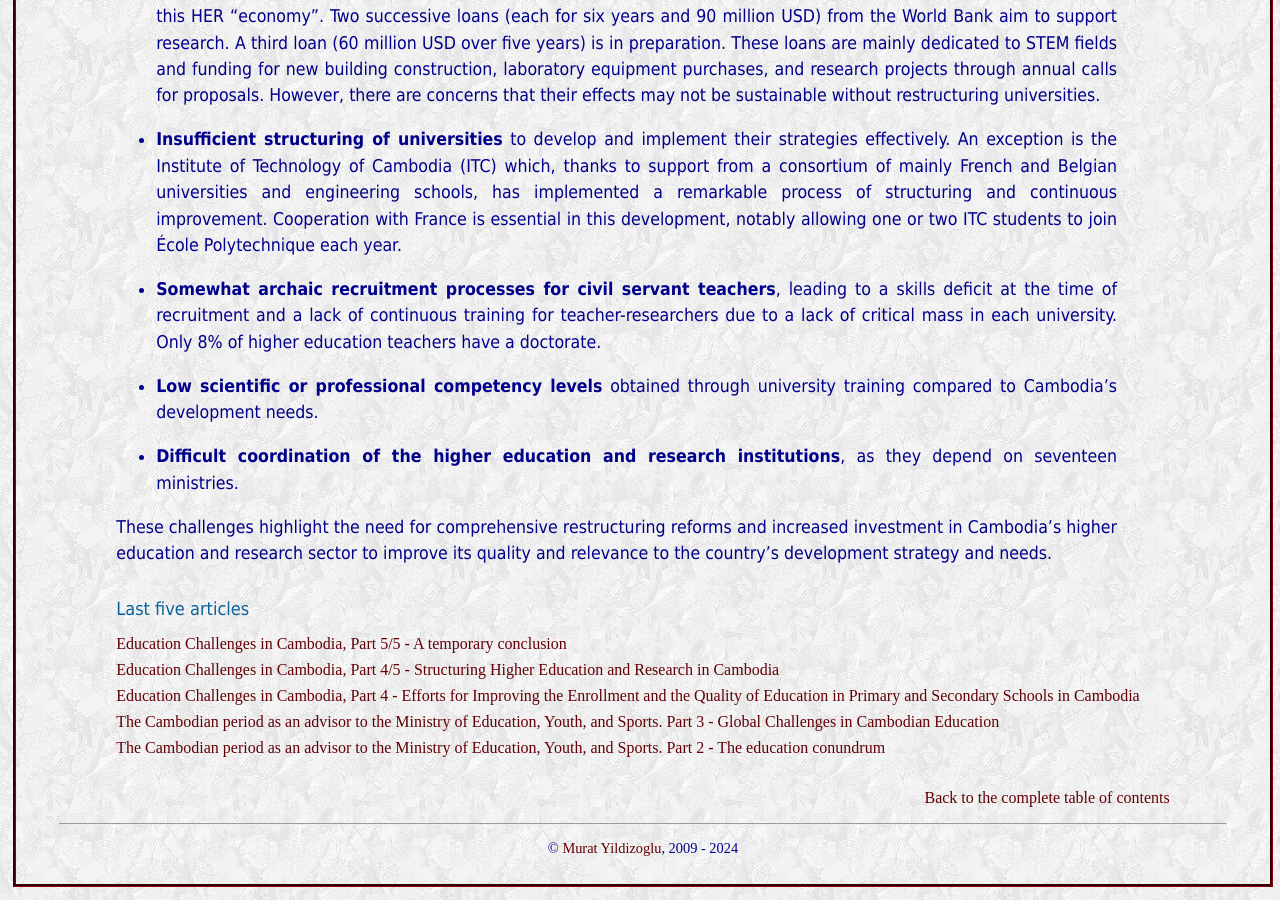
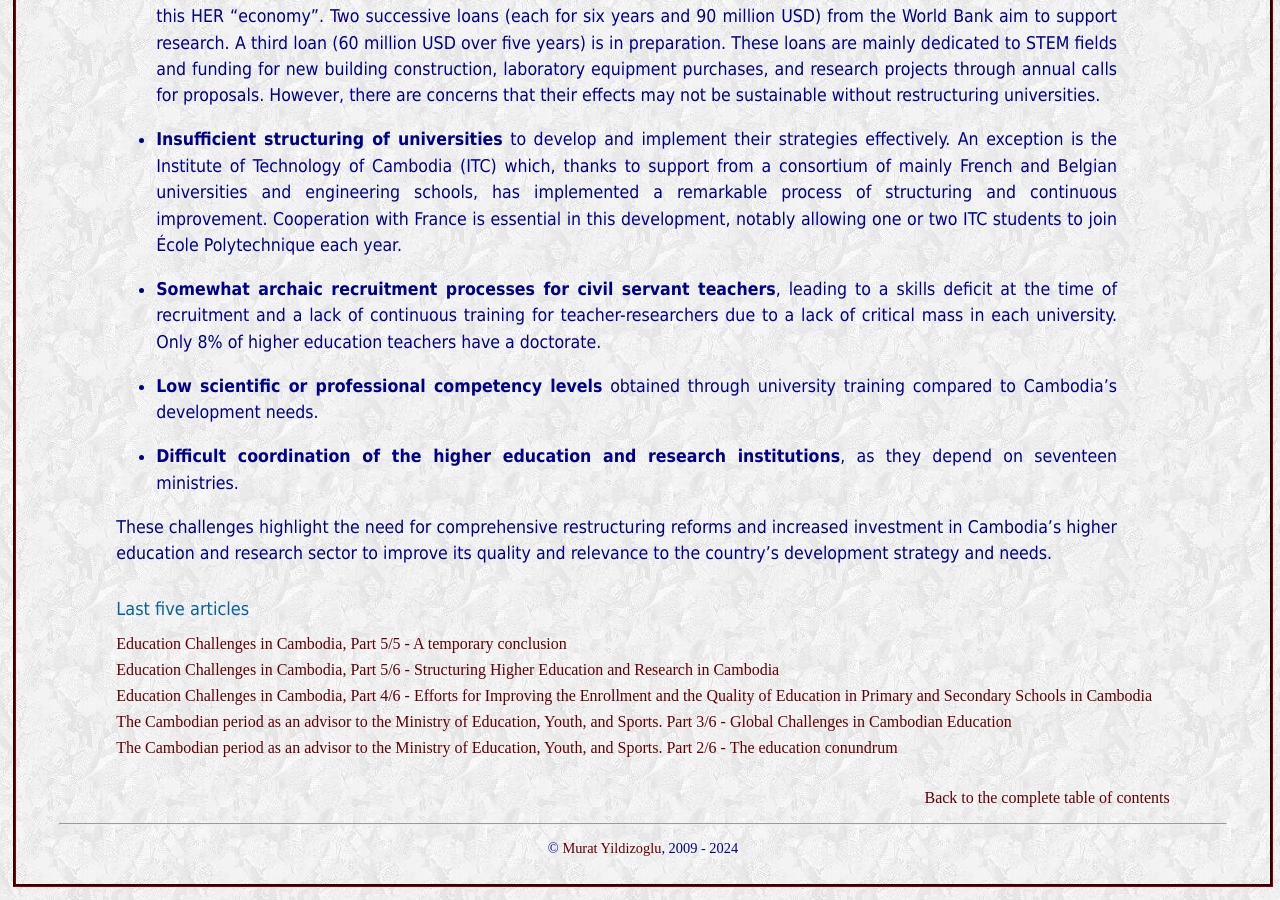
Before and after one commit to myildi/myildi.github.io, a Jekyll site: the page built from _posts/2024-09-14-Cambodia-period-5-higher-education.md, in a window 1280 px wide and 900 px high, scrolled down 1042 px. Built offline with Jekyll 4.4.1, drawn with Linux system fonts in a browser that asks for light colours; some of the changed text lies outside the part shown.

Commit message:
upfate Cambodia sequence

```diff
--- a/_posts/2024-09-12-Cambodia-period-2.md
+++ b/_posts/2024-09-12-Cambodia-period-2.md
@@ -1,6 +1,6 @@
 ---
 layout: post
-title: The Cambodian period as an advisor to the Ministry of Education, Youth, and Sports. Part 2 - The education conundrum
+title: The Cambodian period as an advisor to the Ministry of Education, Youth, and Sports. Part 2/6 - The education conundrum
 tags: Cambodia MOEYS Education ETI
 ---
 
--- a/_posts/2024-09-13-Cambodia-period-3.md
+++ b/_posts/2024-09-13-Cambodia-period-3.md
@@ -1,6 +1,6 @@
 ---
 layout: post
-title: The Cambodian period as an advisor to the Ministry of Education, Youth, and Sports. Part 3 - Global Challenges in Cambodian Education
+title: The Cambodian period as an advisor to the Ministry of Education, Youth, and Sports. Part 3/6 - Global Challenges in Cambodian Education
 tags: Cambodia MOEYS Education ETI
 ---
 
--- a/_posts/2024-09-13-Cambodia-period-4-primary-secondary-education.md
+++ b/_posts/2024-09-13-Cambodia-period-4-primary-secondary-education.md
@@ -1,6 +1,6 @@
 ---
 layout: post
-title: Education Challenges in Cambodia, Part 4 - Efforts for Improving the Enrollment and the Quality of Education in Primary and Secondary Schools in Cambodia
+title: Education Challenges in Cambodia, Part 4/6 - Efforts for Improving the Enrollment and the Quality of Education in Primary and Secondary Schools in Cambodia
 tags: Cambodia MOEYS Education ETI
 ---
 
--- a/_posts/2024-09-14-higher-education.md
+++ b/_posts/2024-09-14-Cambodia-period-5-higher-education.md
@@ -1,6 +1,6 @@
 ---
 layout: post
-title: Education Challenges in Cambodia, Part 4/5 - Structuring Higher Education and Research in Cambodia
+title: Education Challenges in Cambodia, Part 5/6 - Structuring Higher Education and Research in Cambodia
 tags: Cambodia MOEYS Education ETI
 ---
 
```
Also changed, not shown: _posts/2024-09-7-Cambodia-period-I.md (+1 -1 lines), _posts/2024-09-15-Cambodia-education-6-conclusion.md (renamed from _posts/2024-09-15-Cambodia-education-5-conclusion.md).
